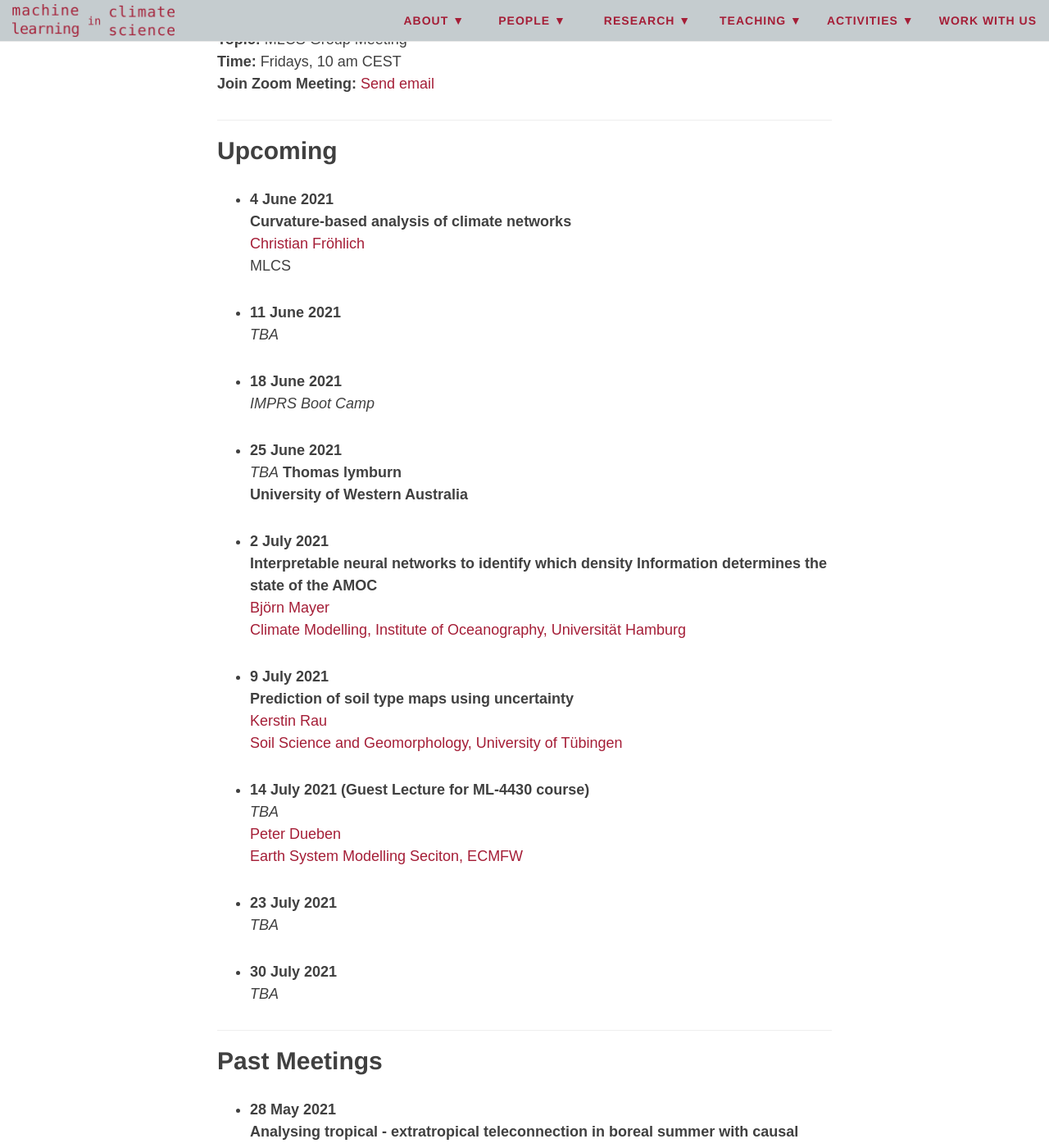
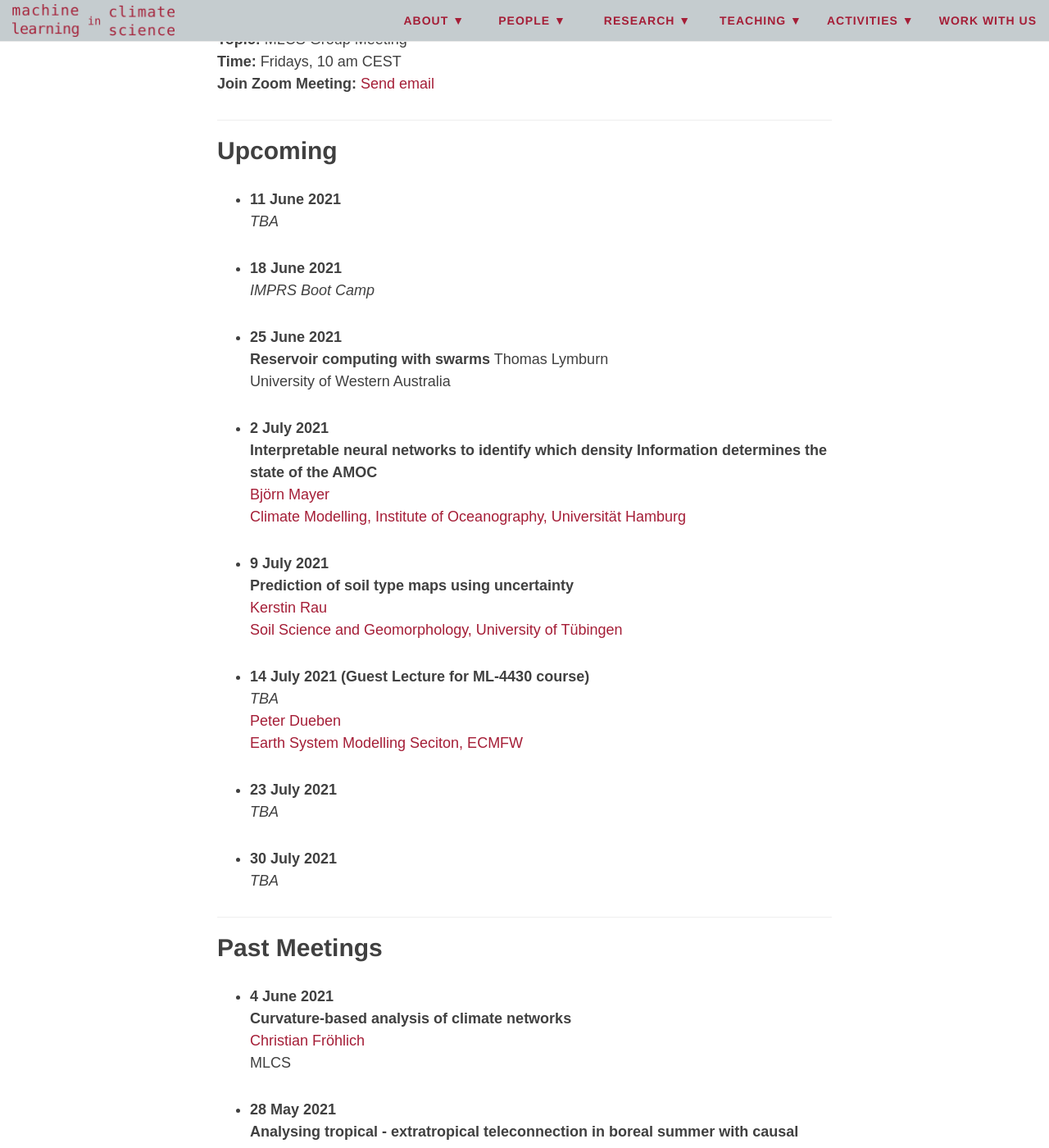
Before and after one commit to mlcs/mlcs.github.io, a Jekyll site: the page built from activities/group-meetings.md, in a window 1280 px wide and 1400 px high, scrolled down 796 px. Shown: the whole window at 82% size. Built offline with Jekyll 4.4.1, drawn with Linux system fonts in a browser that asks for light colours; nearby versions of some CDN libraries.

Commit message:
group meetings -> update Thomas Lymburn's talk title

```diff
--- a/activities/group-meetings.md
+++ b/activities/group-meetings.md
@@ -36,9 +31,9 @@
 _IMPRS Boot Camp_
 
 + **25 June 2021**
-_TBA_
-**Thomas lymburn**
-**University of Western Australia**
+**Reservoir computing with swarms**
+Thomas Lymburn
+University of Western Australia
 
 + **2 July 2021**
 **Interpretable neural networks to identify which density Information
```
Also changed, not shown: other parts of activities/group-meetings.md (+5 -5 lines).
